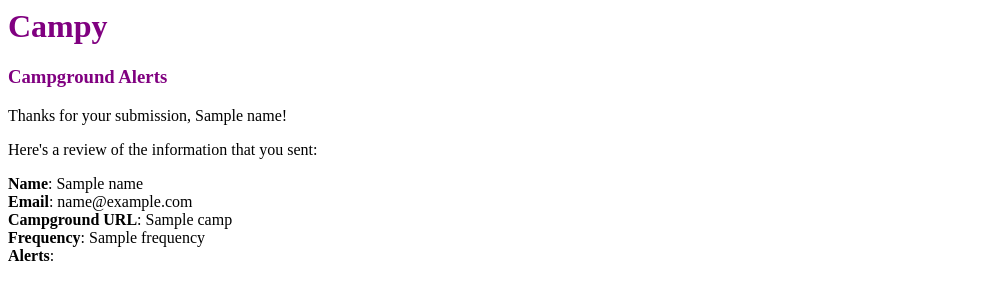
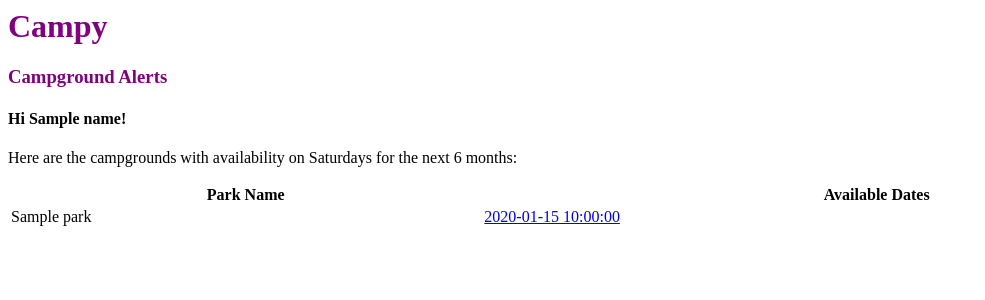
Before and after one commit to dimeking/campy, a Flask app: template templates/submitted_form.html in a window 1280 px wide. Shown: the top 300 px of the page, without its empty margins (0-985 px from the left). Run offline with Flask 2, Linux system fonts and the light colour scheme; the template is opened without the code that fills it: most values are stand-ins (such as "Sample title", 1, 10 or a date in 2020).

Commit message:
show availability in table

```diff
--- a/main.py
+++ b/main.py
@@ -13,6 +13,7 @@
 # limitations under the License.
 
 # [START app]
+# [START imports]
 import logging
 import os
 import json
@@ -20,8 +21,9 @@ import json
 import flask
 from flask import request, render_template
 
-# [START imports]
 from datetime import datetime, timedelta, date
+
+# from models import model
 
 from google.appengine.api import app_identity
 from google.appengine.api import mail
@@ -130,11 +132,7 @@ def dayofweek(day):
     daysofweek = {'Mon': 0, 'Tue': 1, 'Wed': 2, 'Thu': 3, 'Fri': 4, 'Sat': 5, 'Sun': 6}
     return daysofweek[day] if day in daysofweek else 5 # Sat
 
-@app.route('/')
-def index():
-
-    day = request.args.get('dayofweek') if 'dayofweek' in request.args else None
-    days = request.args.get('days') if 'days' in request.args else None
+def generate_tracked_info(day):
 
     parks = PARKS
     # search for saturdays for 6 months
@@ -142,7 +140,7 @@ def index():
 
     # search in all parks
     for park in parks:
-        park['available dates'] = []
+        park['available_dates'] = []
         # park['search dates'] = search_dates
         print "park name: ", park['name']
 
@@ -162,10 +160,20 @@ def index():
 
             if search_date in available_dates:
                 print "Eureka: ", search_date
-                park["available dates"].append({'date': search_date, 'url': url})
+                park["available_dates"].append({'date': search_date, 'url': url})
                 # send_approved_mail('{}@appspot.gserviceaccount.com'.format(
                 #     app_identity.get_application_id()), park['name'], url, search_date)
 
+
+    return parks
+
+@app.route('/')
+def index():
+
+    day = request.args.get('dayofweek') if 'dayofweek' in request.args else None
+    days = request.args.get('days') if 'days' in request.args else None
+
+    parks = generate_tracked_info(day)
 
     return flask.jsonify(parks)
 
@@ -185,15 +193,18 @@ def submitted_form():
     frequency = request.form['frequency']
     alerts = request.form['alerts']
 
+    # model.store_user_info(email, {'name' : name}, {'frequency': frequency, 'alerts': alerts})
+    # model.store_tracker_item(email, camp)
+
+    parks = generate_tracked_info(None)
+
+
     # [END submitted]
     # [START render_template]
     return render_template(
         'submitted_form.html',
         name=name,
-        email=email,
-        camp=camp,
-        frequency=frequency,
-        alerts = alerts)
+        parks=parks)
     # [END render_template]
 
 @app.errorhandler(500)
--- a/templates/submitted_form.html
+++ b/templates/submitted_form.html
@@ -10,15 +10,26 @@
       <h3>Campground Alerts</h3>
    </div>
      <div id="main">
-       <p>Thanks for your submission, {{name}}!</p>
-       <p>Here's a review of the information that you sent:</p>
-       <p>
-          <strong>Name</strong>: {{name}} <br>
-          <strong>Email</strong>: {{email}} <br>
-          <strong>Campground URL</strong>: {{camp}} <br>
-          <strong>Frequency</strong>: {{frequency}} <br>
-          <strong>Alerts</strong>: {{alerts}} <br>
-       </p>
+       <h4>Hi {{name}}!</h4>
+       <p>Here are the campgrounds with availability on Saturdays for the next 6 months:</p>
+
+        <table style="width:100%">
+          <tr>
+            <th>Park Name</th>
+            <th>Available Dates</th>
+          </tr>
+          {% for park in parks %}
+          <tr>
+            <td>{{ park.name }}</td>
+            <td>
+              {% for available_date in park.available_dates %}
+                <a href={{available_date.url}}>{{available_date.date}}</a><br/>
+              {% endfor %}
+            </td>
+          </tr>
+          {% endfor %}
+        </table>
+      </div>
      </div>
    </div>
  </body>
```
